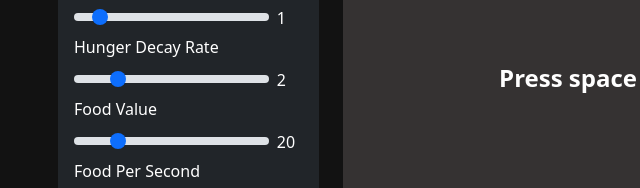
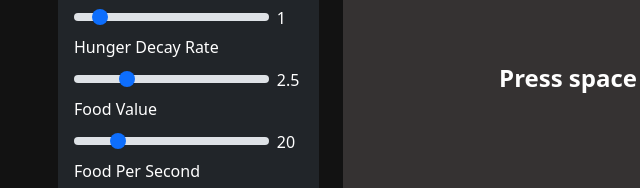
Before and after one commit to candrasc/Evolution, a website with bundled scripts: page evolution/index.html in a window 1280 px wide. Shown: the part 242-430 px from the top of the page, 24-664 px from the left. Built offline with nearby package versions, Linux system fonts and the light colour scheme.

Commit message:
Revert "reasonable defaults"
This reverts commit 34275d6dc5650e9c44b3ea3a10a2d90d0c45e79b.

```diff
--- a/evolution/index.html
+++ b/evolution/index.html
@@ -77,12 +77,12 @@
                   min="0"
                   max="10"
                   step="0.5"
-                  value="2"
+                  value="2.5"
                   class="form-range control-bar"
                   id="hungerDecaySlider"
                   oninput="this.nextElementSibling.value = this.value"
                 />
-                <output>2</output>
+                <output>2.5</output>
               </li>
 
               <li class="nav-item">
```
